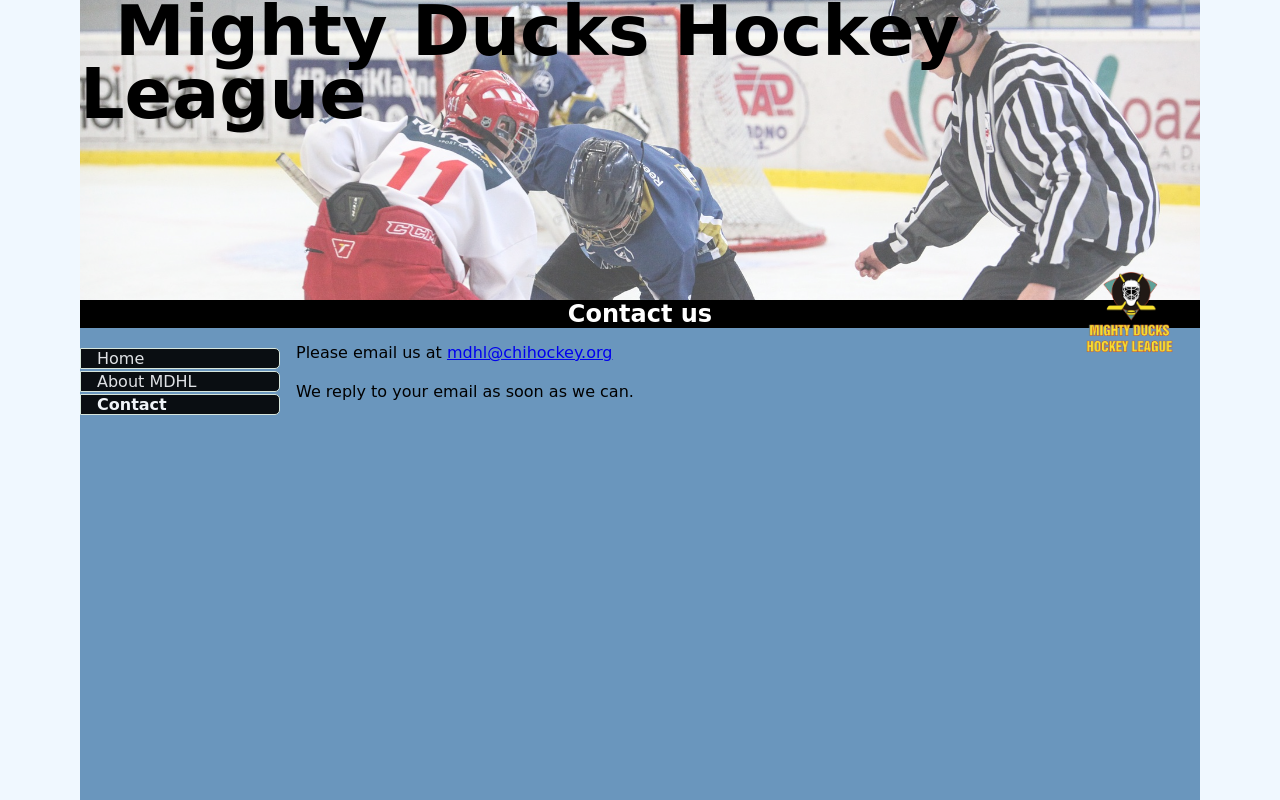
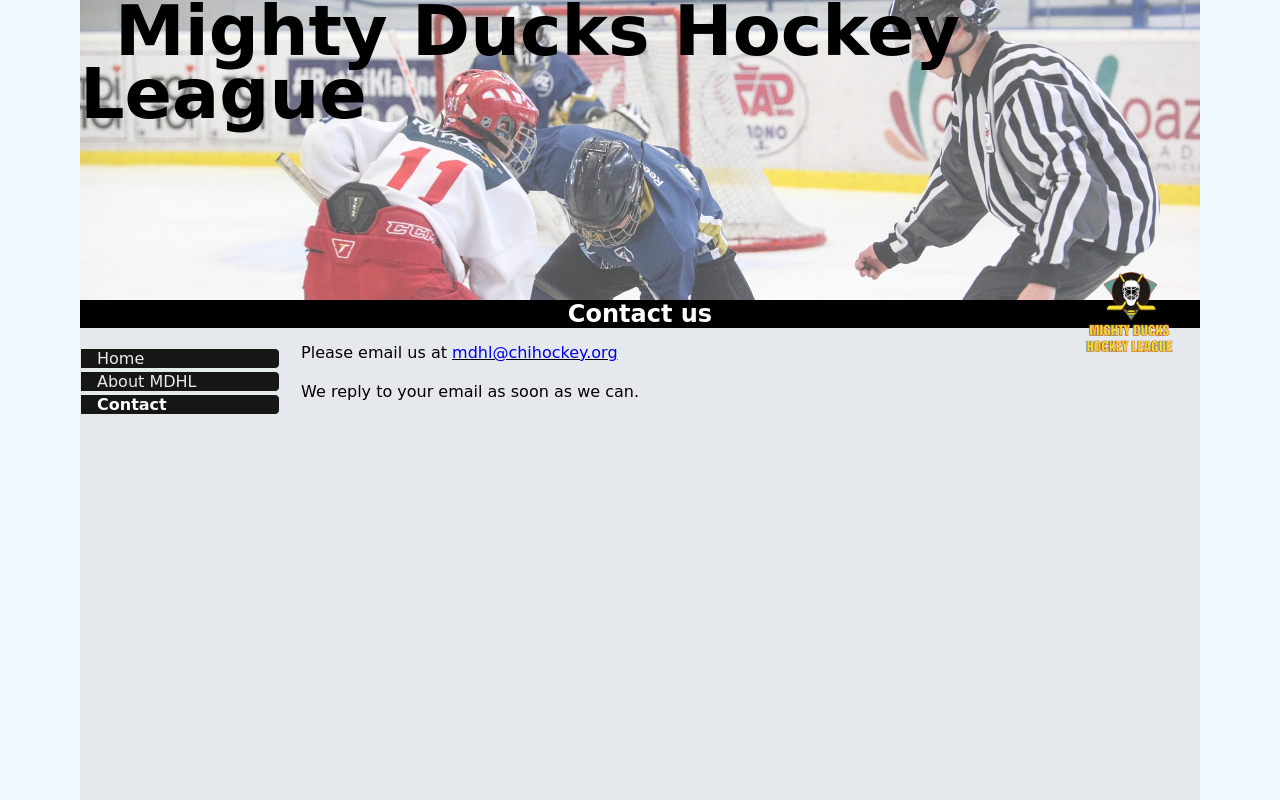
Before and after one commit to hernan-figueroa/mdhl-figueroa, a plain HTML site: page contact.html in a window 1280 px wide. Shown: the top 800 px of the page. Drawn offline with Linux system fonts and the light colour scheme.

Commit message:
add transform

```diff
--- a/assets/styles/style.css
+++ b/assets/styles/style.css
@@ -10,7 +10,7 @@ body {
   background-color: aliceblue;
 }
 .fondo{
-    background-color: rgb(106, 150, 189);
+    background-color: rgb(229, 233, 238);
     height: 100vh;
 }
 
@@ -60,15 +60,14 @@ h2 {
 
 nav {
   display: inline-block;
-  position: absolute;
   width: 200px;
+  vertical-align: top;
+
 }
 
 main {
   display: inline-block;
   width: 60%;
-  position: relative;
-  left: 200px;
   margin-top: 15px;
 }
 
@@ -83,14 +82,16 @@ nav a {
   border-radius: 0 5px 5px 0;
   opacity: 0.9;
   border: 1px solid rgb(227, 239, 225);
+  transition: 0.4s;
 }
 
 nav a:hover {
 
-  background-color: rgba(66, 65, 43, 0.541);
+  background-color: rgba(21, 190, 247, 0.541);
   transform: translateX(6px);
+  color: black;
   border-radius: 5px 5px 5px 5px;
-  border: 1px solid rgb(22, 90, 8);
+  border: 1px solid rgb(227, 239, 225);
 }
 
 nav a:first-child {
@@ -126,3 +127,6 @@ p {
 article {
   margin-left: 15px;
 }
+p>a{
+  text-decoration: underline black;
+}
--- a/contact.html
+++ b/contact.html
@@ -6,6 +6,10 @@
     <meta http-equiv="X-UA-Compatible" content="IE=edge">
     <meta name="viewport" content="width=device-width, initial-scale=1.0">
     <link rel="stylesheet" href="../assets/styles/style.css">
+    <link rel="shortcut icon" href="../assets/img/logo.ico" type="image/x-icon">
+    <link rel="preconnect" href="https://fonts.googleapis.com">
+    <link rel="preconnect" href="https://fonts.gstatic.com" crossorigin>
+    <link href="https://fonts.googleapis.com/css2?family=Montserrat:wght@300&display=swap" rel="stylesheet">
     <title>Contact</title>
 </head>
 
```
Also changed, not shown: about.html (+4 -0 lines), index.html (+4 -0 lines), assets/img/favicon.ico (added).
